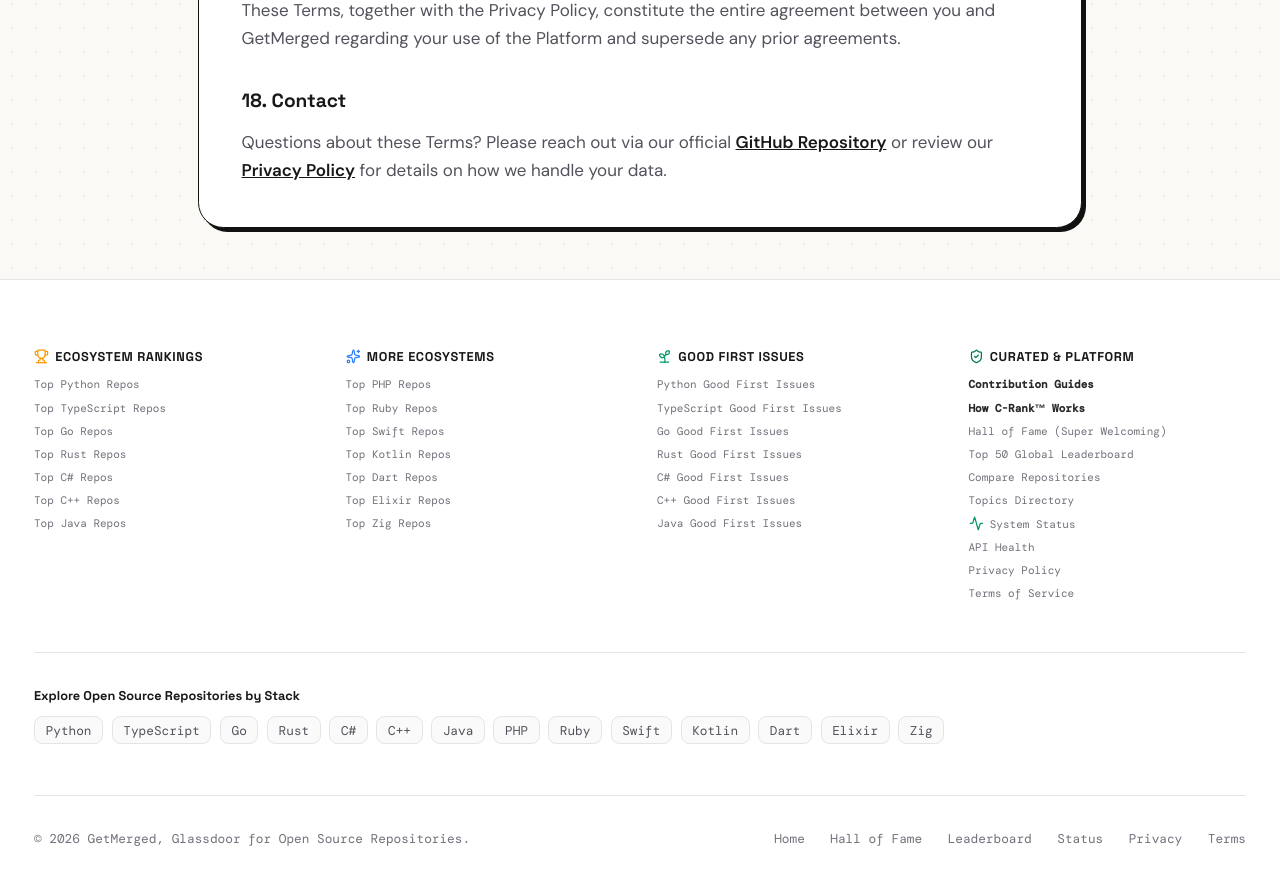
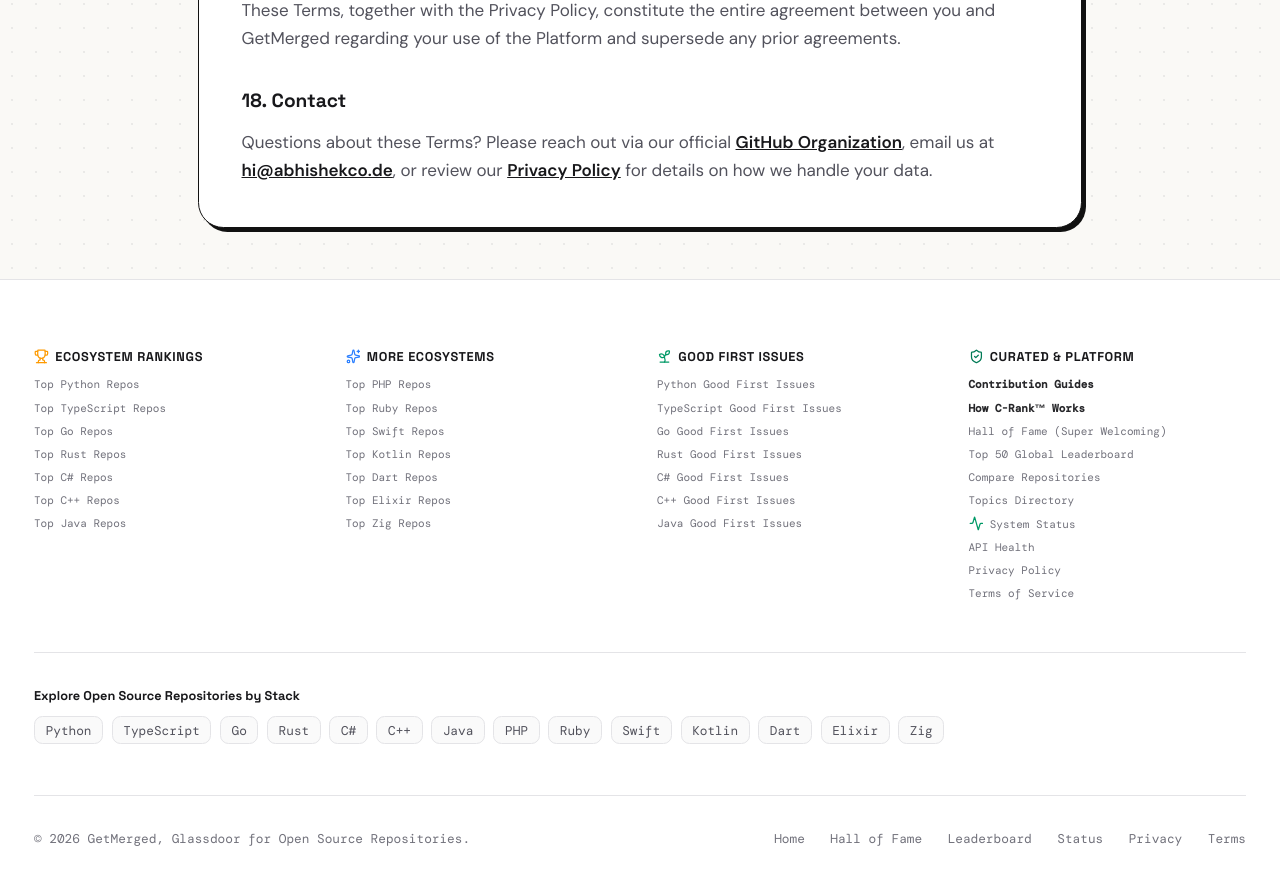
Before and after one commit to abhisheksoni27/getmerged, a Next.js app in the folder frontend/: page /terms in a window 1280 px wide. Shown: the part 4520-5404 px from the top of the page. Built offline with nearby package versions, Linux system fonts and the light colour scheme; no server answers.

Commit message:
docs: update GitHub org link to GetMergedApp and support email across platform

```diff
--- a/frontend/src/app/about/page.tsx
+++ b/frontend/src/app/about/page.tsx
@@ -89,10 +89,10 @@ export default function AboutPage() {
 
           <div className="pt-4 flex flex-wrap gap-4 border-t-2 border-zinc-200">
             <a
-              href="https://github.com/abhisheksoni27/getmerged"
+              href="https://github.com/GetMergedApp"
               target="_blank"
               rel="noopener noreferrer"
-              title="GetMerged GitHub Repository"
+              title="GetMerged GitHub Organization"
               className="inline-flex items-center gap-2 px-4 py-2.5 bg-black text-white font-mono text-xs font-bold border-2 border-black shadow-[3px_3px_0px_#000] hover:bg-zinc-800 transition-colors"
             >
               <svg className="w-4 h-4 fill-current shrink-0" viewBox="0 0 24 24">
@@ -102,12 +102,12 @@ export default function AboutPage() {
             </a>
 
             <a
-              href="mailto:support@getmerged.abhishekco.de"
+              href="mailto:hi@abhishekco.de"
               title="Contact GetMerged Engineering"
               className="inline-flex items-center gap-2 px-4 py-2.5 bg-[#8ce99a] text-black font-mono text-xs font-bold border-2 border-black shadow-[3px_3px_0px_#000] hover:bg-[#72d482] transition-colors"
             >
               <Mail className="w-4 h-4" />
-              support@getmerged.abhishekco.de
+              hi@abhishekco.de
             </a>
 
             <Link
--- a/frontend/src/app/privacy/page.tsx
+++ b/frontend/src/app/privacy/page.tsx
@@ -355,12 +355,18 @@ export default function PrivacyPolicyPage() {
             </p>
             <ul className="list-disc pl-5 space-y-2 mt-2">
               <li>Open an issue or DM the maintainers on our official{" "}
-                <a href="https://github.com/abhisheksoni27/opendoor" target="_blank" rel="noreferrer" title="View opendoor on GitHub" className="text-zinc-900 underline font-semibold">
-                  GitHub Repository
+                <a href="https://github.com/GetMergedApp" target="_blank" rel="noreferrer" title="View GetMergedApp on GitHub" className="text-zinc-900 underline font-semibold">
+                  GitHub Organization
                 </a>
                 .
               </li>
-              <li>Use the contact details listed in our{" "}
+              <li>Email us directly at{" "}
+                <a href="mailto:hi@abhishekco.de" title="Email GetMerged support" className="text-zinc-900 underline font-semibold">
+                  hi@abhishekco.de
+                </a>
+                .
+              </li>
+              <li>Review the terms in our{" "}
                 <Link href="/terms" title="View GetMerged Terms of Service" className="text-zinc-900 underline font-semibold">
                   Terms of Service
                 </Link>.
--- a/frontend/src/app/terms/page.tsx
+++ b/frontend/src/app/terms/page.tsx
@@ -292,10 +292,12 @@ export default function TermsPage() {
             <h2 className="text-lg font-bold font-space text-zinc-900 mb-3">18. Contact</h2>
             <p>
               Questions about these Terms? Please reach out via our official{" "}
-              <a href="https://github.com/abhisheksoni27/opendoor" target="_blank" rel="noreferrer" title="View opendoor on GitHub" className="text-zinc-900 underline font-semibold">
-                GitHub Repository
-              </a>{" "}
-              or review our{" "}
+              <a href="https://github.com/GetMergedApp" target="_blank" rel="noreferrer" title="View GetMergedApp on GitHub" className="text-zinc-900 underline font-semibold">
+                GitHub Organization
+              </a>, email us at{" "}
+              <a href="mailto:hi@abhishekco.de" title="Email GetMerged support" className="text-zinc-900 underline font-semibold">
+                hi@abhishekco.de
+              </a>, or review our{" "}
               <Link href="/privacy" title="View GetMerged Privacy Policy" className="text-zinc-900 underline font-semibold">
                 Privacy Policy
               </Link>{" "}
```
